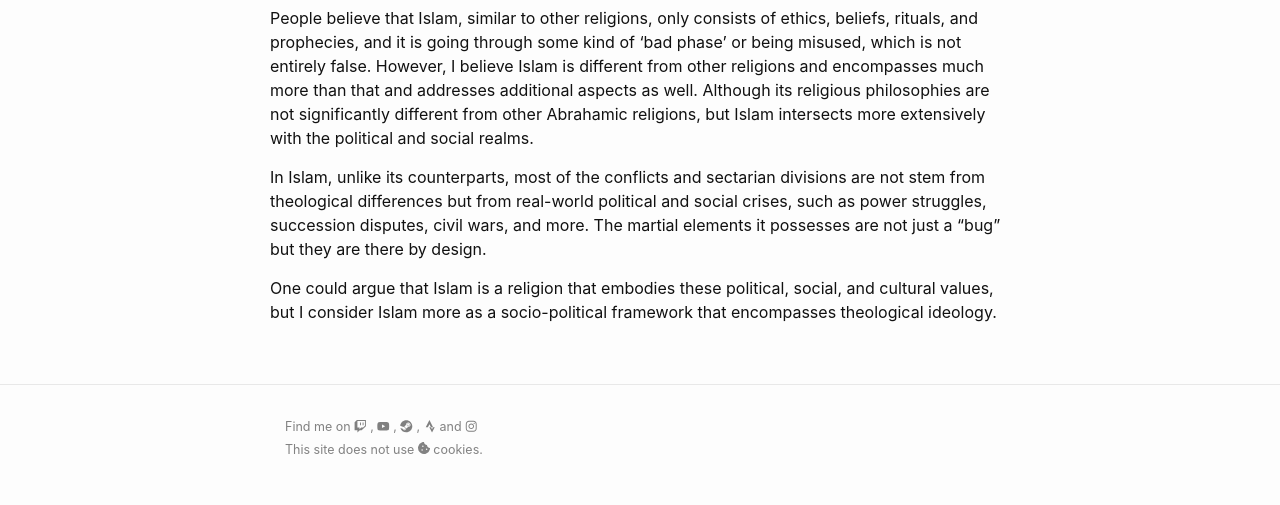
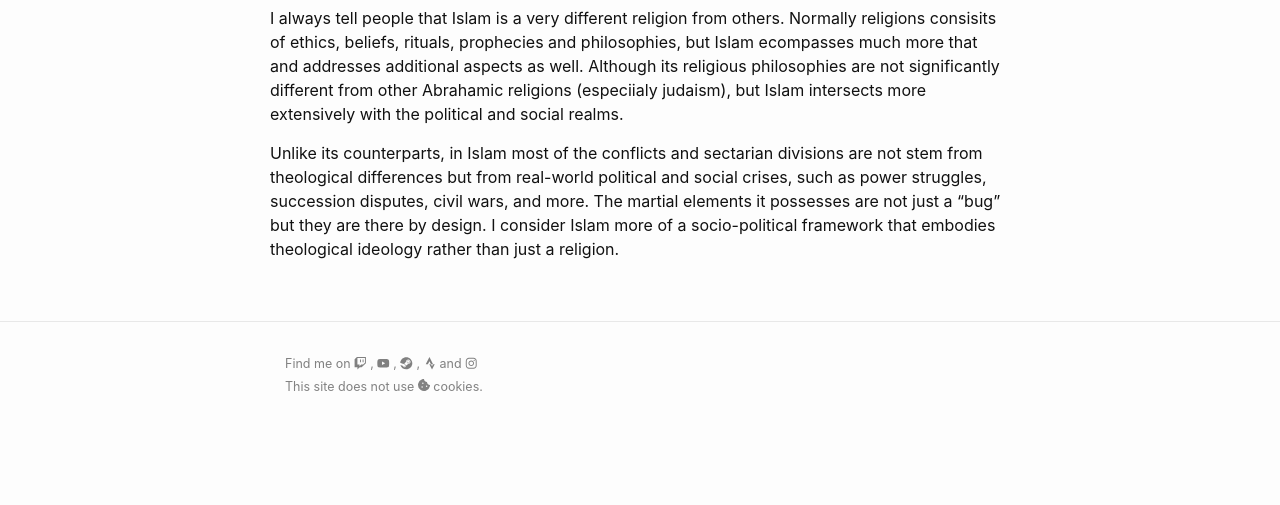
Before and after one commit to furqantariq/furqantariq.github.io, a Jekyll site: the page built from _posts/2023-03-29-hashashins-and-islam.md, in a window 1280 px wide. Shown: the part 521-1026 px from the top of the page. Built offline with Jekyll 4.4.1, drawn with Linux system fonts in a browser that asks for light colours; after the commit the page ends 963 px from its top, so only the background shows below that.

```diff
--- a/_posts/2023-03-29-hashashins-and-islam.md
+++ b/_posts/2023-03-29-hashashins-and-islam.md
@@ -9,14 +9,8 @@
 <iframe width="560" height="315" src="https://www.youtube.com/embed/vG8qmlKdRjs" title="YouTube video player" frameborder="0" allow="accelerometer; autoplay; clipboard-write; encrypted-media; gyroscope; picture-in-picture; web-share" allowfullscreen></iframe>
 </center>
 
+I always tell people that Islam is a very different religion from others. Normally religions consisits of ethics, beliefs, rituals, prophecies and philosophies, but Islam ecompasses much more that and addresses additional aspects as well. Although its religious philosophies are not significantly different from other Abrahamic religions (especiialy judaism), but Islam intersects more extensively with the political and social realms.
 
-People believe that Islam, similar to other religions, only consists of  ethics, beliefs,
-rituals, and prophecies, and it is going through some kind of 'bad phase' or being misused, which is not entirely false.
-However, I believe Islam is different from other religions and encompasses much more than that and addresses additional aspects as well. Although its religious philosophies
-are not significantly different from other Abrahamic religions, but Islam intersects more extensively with the political and social realms.
-
-In Islam, unlike its counterparts, most of the conflicts and sectarian divisions are not stem from theological differences
+Unlike its counterparts, in Islam most of the conflicts and sectarian divisions are not stem from theological differences
 but from real-world political and social crises, such as power struggles, succession disputes, civil wars, and more.
-The martial elements it possesses are not just a "bug" but they are there by design.
-
-One could argue that Islam is a religion that embodies these political, social, and cultural values, but I consider Islam more as a socio-political framework that encompasses theological ideology.
+The martial elements it possesses are not just a "bug" but they are there by design. I consider Islam more of a socio-political framework that embodies theological ideology rather than just a religion.
```
